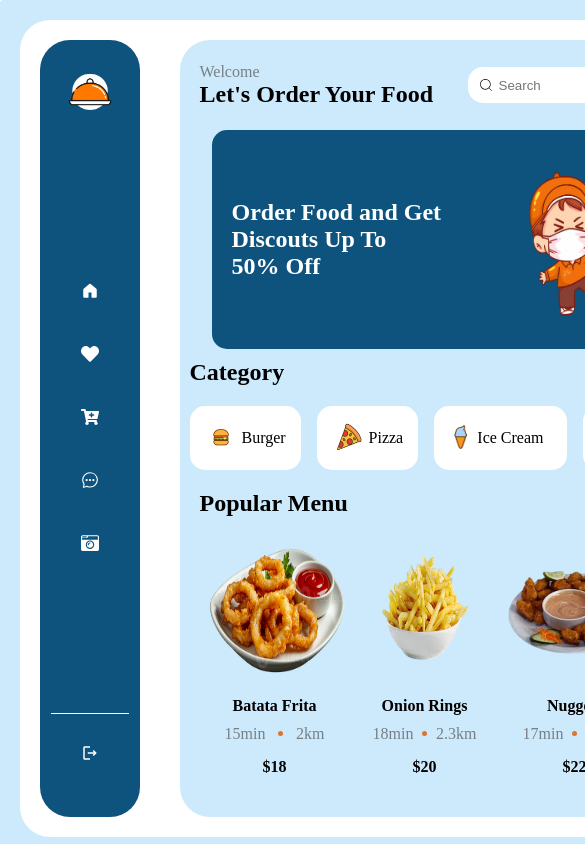
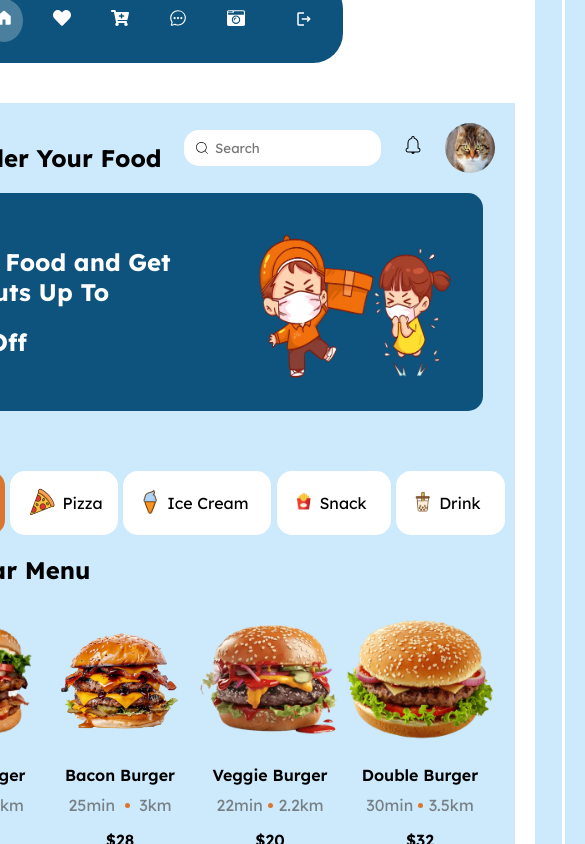
Before and after one commit to LaizaRS/Desafio-code-queens, a React (Vite) app: page / in a window 390 px wide. Shown: the top 844 px of the page, 585 px wide, since content can reach past the window. Built offline with nearby package versions, Linux system fonts and the light colour scheme.

Commit message:
os botoes de category funcionam e agora tá mais ou menos responsivo

```diff
--- a/src/App.jsx
+++ b/src/App.jsx
@@ -6,7 +6,9 @@ function App() {
 
 
   return (
-   <Main />
+   <div className="centralizar">
+     <Main />
+   </div>
   )
 }
 
--- a/src/componentes/categorias/Categorias.jsx
+++ b/src/componentes/categorias/Categorias.jsx
@@ -1,61 +1,36 @@
-import { useState } from 'react';
 import './categorias.css';
 
-function Categorias() {
-  // Estado guarda a categoria selecionada
-  const [categoria, setCategoria] = useState("");
-
+function Categorias({ categoria, setCategoria }) {
   const categorias = [
-    {
-      nome: 'Burger',
-      icone: "./img/iconeBurger.png",
-      target: "hamburgers"
-    },
-    {
-      nome: 'Pizza',
-      icone: "./img/iconePizza.png",
-      target: "pizzas"
-    },
-    {
-      nome: 'Ice Cream',
-      icone: "./img/iconeIceCream.png",
-      target: "sorvetes"
-    },
-    {
-      nome: 'Snack',
-      icone: "./img/iconeSnacks.png",
-      target: "snacks"
-    },
-    {
-      nome: 'Drink',
-      icone: "./img/iconeDrinks.png",
-      target: "drinks"
-    },
+    { id: "hamburgers", nome: 'Burger', icone: "./img/iconeBurger.png", target: "hamburgers" },
+    { id: "pizzas", nome: 'Pizza', icone: "./img/iconePizza.png", target: "pizzas" },
+    { id: "sorvetes", nome: 'Ice Cream', icone: "./img/iconeIceCream.png", target: "sorvetes" },
+    { id: "snacks", nome: 'Snack', icone: "./img/iconeSnacks.png", target: "snacks" },
+    { id: "drinks", nome: 'Drink', icone: "./img/iconeDrinks.png", target: "drinks" },
   ];
-
-  // Função para atualizar a categoria
-  function handleCategorias(target) {
-    setCategoria(target);
-  }
 
   return (
     <section className="categorias">
       <h2>Category</h2>
       <div className="display-flex">
-        {categorias.map((cat, index) => (
-          <div
-            className={`categoria ${categoria === cat.target ? "ativa" : ""}`}
-            key={index}
-            onClick={() => handleCategorias(cat.target)}
-          >
-            <img className="icone" src={cat.icone} alt={cat.nome} />
-            <span className="display-flex">{cat.nome}</span>
-          </div>
-        ))}
+        {categorias.map((cat) => {
+          let classe = "categoria";
+          if (categoria === cat.target) {
+            classe += " categoria-selecionada"; // adiciona a classe extra se for a ativa
+          }
+
+          return (
+            <div
+              key={cat.id}
+              className={classe}
+              onClick={() => setCategoria(cat.target)}
+            >
+              <img className="icone" src={cat.icone} alt={cat.nome} />
+              <span className="display-flex">{cat.nome}</span>
+            </div>
+          );
+        })}
       </div>
-
-      {/* Só para teste: mostrar qual categoria foi clicada */}
-      {categoria && <p>Categoria selecionada: {categoria}</p>}
     </section>
   );
 }
--- a/src/componentes/categorias/categorias.css
+++ b/src/componentes/categorias/categorias.css
@@ -31,6 +31,11 @@
   color: #fff;
 }
 
+.categoria-selecionada {
+  background-color: #DA762F;
+  color: #fff;
+}
+
 .icone {
   width: 2rem;
   height: auto;
--- a/src/componentes/header/Header.jsx
+++ b/src/componentes/header/Header.jsx
@@ -1,13 +1,14 @@
+import { useState } from "react";
 import { CiBellOn, CiSearch } from "react-icons/ci";
 
-
-import './header.css';
 import Categorias from "../categorias/Categorias";
 import MenuPopular from "../menuPopular/MenuPopular";
+import './header.css';
 
 
 
 function Header() {
+    const [categoria, setCategoria] = useState("hamburgers");
 
   return (
     <header>
@@ -29,12 +30,13 @@ function Header() {
       </div>
       <section className="segunda-parte">
         <div>
-          <h2>Order Food and Get <br /> Discouts Up To <br /> <span>50% Off</span></h2>
+          <h2>Order Food and Get <br /> Discouts Up To <br /> </h2>
+          <h2 className="margin-top"> 50% Off</h2>
         </div>
         <img src="./img/imagem01.png" alt="desenho de entregador entregando a comida" />
       </section>
-      <Categorias />
-      <MenuPopular />
+      <Categorias categoria={categoria} setCategoria={setCategoria} />
+      <MenuPopular categoriaSelecionada={categoria} />
     </header>
   )
 }
--- a/src/componentes/header/header.css
+++ b/src/componentes/header/header.css
@@ -59,3 +59,7 @@ section {
 .segunda-parte img {
   max-width: 50%;
 }
+
+.margin-top {
+  margin-top: 20px;
+}
--- a/src/componentes/menuPopular/MenuPopular.jsx
+++ b/src/componentes/menuPopular/MenuPopular.jsx
@@ -1,11 +1,12 @@
+import { SiFireship } from "react-icons/si";
+
 import './menuPopular.css';
 
 
 
 
 
-function MenuPopular() {
-
+function MenuPopular({ categoriaSelecionada }) {
 
 const categorias = {
   hamburgers: [
@@ -245,14 +246,20 @@ const categorias = {
   ],
 };
 
-
+  const itens = categorias[categoriaSelecionada] || [];
 
 
   return (
   <section className='menu-popular'>
+    <div className='fogo-popular-menu'>
+      <SiFireship  className='laranja'/>
+
       <h2>Popular Menu</h2>
+    </div>
+
    <div className='display-flex'>
-      {categorias.snacks.map((item) => (
+        {itens.length > 0 ? (
+          itens.map((item) => (
             <div className='card' key={item.id}>
               <img className='comida-img' src={item.imgSrc} alt={item.nome} />
               <p className='nome-comida'>{item.nome}</p>
@@ -263,8 +270,12 @@ const categorias = {
               </div>
               <p className='preco-comida'>${item.valor}</p>
             </div>
-    ))}
+          ))
+        ) : (
+          <p>Selecione uma categoria para ver os itens</p>
+        )}
       </div>
+
   </section>
   )
 }
--- a/src/componentes/menuPopular/menuPopular.css
+++ b/src/componentes/menuPopular/menuPopular.css
@@ -48,3 +48,9 @@
   margin: 15px 0 0 0;
   font-weight: 600;
 }
+
+.fogo-popular-menu {
+  display: flex;
+  gap: 10px;
+  align-items: center;
+}
--- a/src/componentes/navbar/NavBar.jsx
+++ b/src/componentes/navbar/NavBar.jsx
@@ -14,7 +14,7 @@ function NavBar() {
       <nav>
         <img className="img-nav-bar" src="./img/imagem03.png" alt="bandeija de comida fechada" />
         <ul>
-          <li><button className="bg-tranparent"> <GoHomeFill /> </button></li>
+          <li><button className="bg-tranparent selected"> <GoHomeFill /> </button></li>
           <li><button className="bg-tranparent"> <FaHeart /> </button></li>
           <li><button className="bg-tranparent"> <FaCartPlus /> </button></li>
           <li><button className="bg-tranparent"> <IoChatbubbleEllipsesOutline /> </button></li>
--- a/src/componentes/navbar/navbar.css
+++ b/src/componentes/navbar/navbar.css
@@ -10,6 +10,7 @@ nav {
   border-radius: 30px;
   justify-content: space-between;
   height: 100%;
+  width: auto;
 }
 
 img {
@@ -44,3 +45,8 @@ nav ul li {
   border-top: solid 1px #fff;
   margin: 0 0 20px 0;
 }
+
+
+.selected {
+  background-color: #ffffff41;
+}
--- a/src/index.css
+++ b/src/index.css
@@ -1,3 +1,5 @@
+@import url('https://fonts.googleapis.com/css2?family=Lexend:wght@100..900&display=swap');
+
 * {
   margin: 0;
   padding: 0;
@@ -5,9 +7,74 @@
   list-style: none;
   text-decoration: none;
   border: none;
+  font-family: "Lexend", sans-serif;
 }
 
 body {
   background-color: #CDEAFC;
-  margin: 5%;
 }
+
+.centralizar {
+  display: flex;
+  align-items: center;
+  justify-content: center;
+  height: 100vh;
+}
+
+@media only screen and (max-width: 1195px) {
+  .centralizar {
+    margin-top: 210px;
+  }
+
+  main {
+    display: flex !important;
+    flex-direction: column;
+  }
+
+.img-nav-bar {
+  width: 100px;
+  height: auto;
+}
+
+aside {
+  display: flex;
+  flex-direction: row;
+  height: auto;
+}
+
+aside nav {
+  display: flex;
+  flex-direction: row;
+  width: max-content;
+  justify-content: space-between;
+}
+
+aside nav .img-nav-bar {
+  margin: 0;
+}
+
+aside nav .log-out {
+  margin: 0;
+}
+
+aside nav ul {
+  display: flex;
+   width: max-content;
+}
+
+.favoritos-e-delivery  {
+  gap: 20px;
+  align-items: flex-end;
+}
+
+.favoritos {
+  max-width: 300px;
+  align-self: flex-start;
+}
+
+.delivery {
+  margin-top: -270px;
+  min-height: 250px;
+}
+
+}
```
Lines whose indentation alone changed are shown as unchanged.
